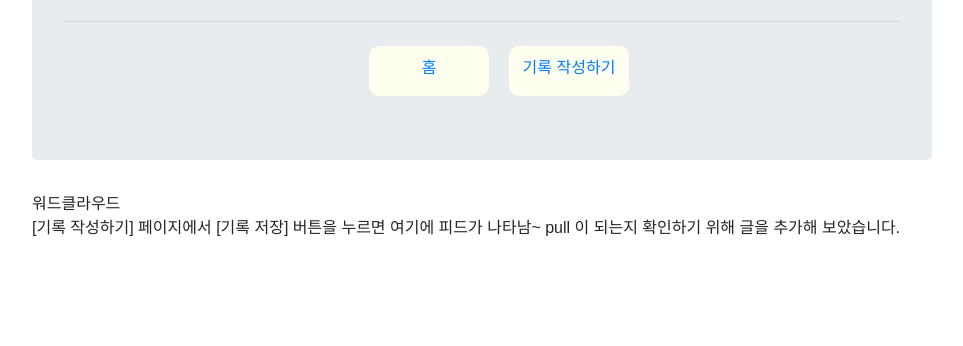
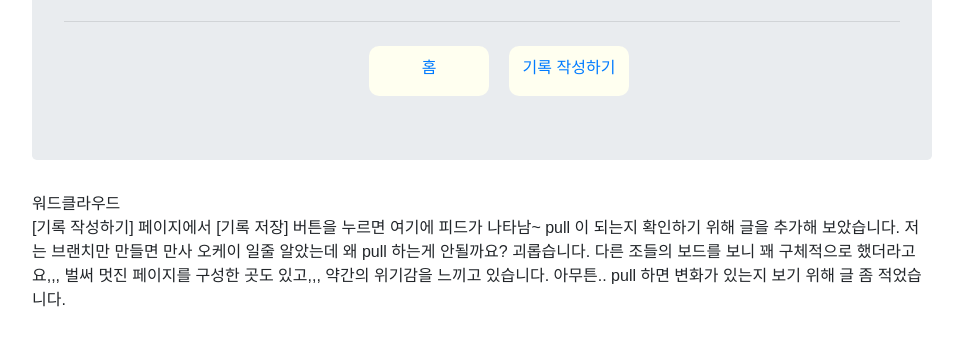
Before and after one commit to summerindigo/travellog-project, a plain HTML site: page templates/index.html in a window 1280 px wide. Shown: the part 172-518 px from the top of the page, without its empty margins (158-1121 px from the left). Drawn offline with nearby package versions, Linux system fonts and the light colour scheme; a web font is replaced by a local one.

Commit message:
Update index.html

```diff
--- a/templates/index.html
+++ b/templates/index.html
@@ -63,12 +63,7 @@
 
 
         /* 본문 */
-        .form-group {
-
-        }
-
-
-        .form-group-comment {
+       .form-group-comment {
             margin-top: 15px;
             margin-bottom: 20px;
         }
@@ -104,6 +99,10 @@
         [기록 작성하기] 페이지에서 [기록 저장] 버튼을 누르면 여기에 피드가 나타남~
 
         pull 이 되는지 확인하기 위해 글을 추가해 보았습니다.
+        저는 브랜치만 만들면 만사 오케이 일줄 알았는데 왜 pull 하는게 안될까요?
+        괴롭습니다.
+        다른 조들의 보드를 보니 꽤 구체적으로 했더라고요,,, 벌써 멋진 페이지를 구성한 곳도 있고,,,
+        약간의 위기감을 느끼고 있습니다. 아무튼.. pull 하면 변화가 있는지 보기 위해 글 좀 적었습니다.
     </div>
 
 </div>
```
